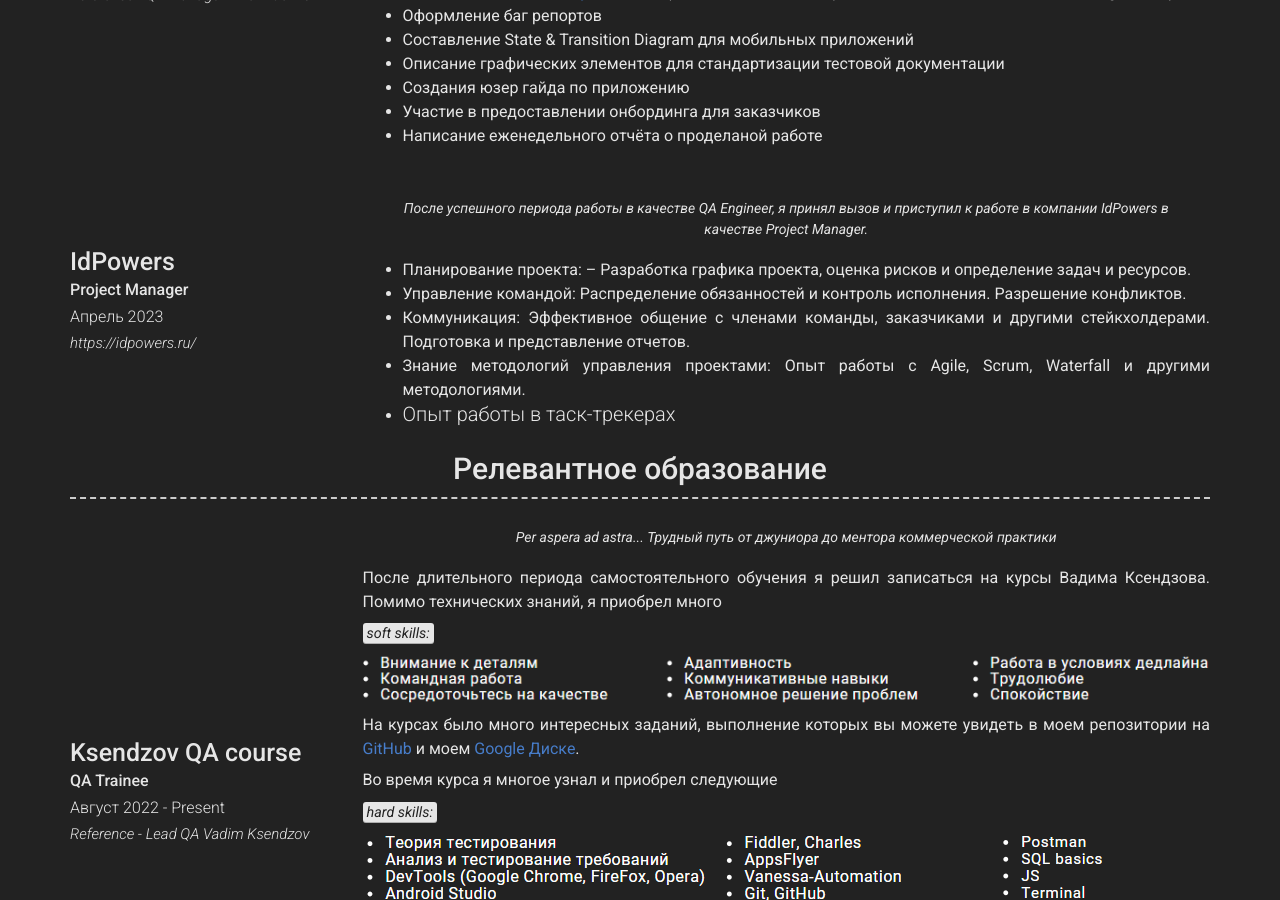
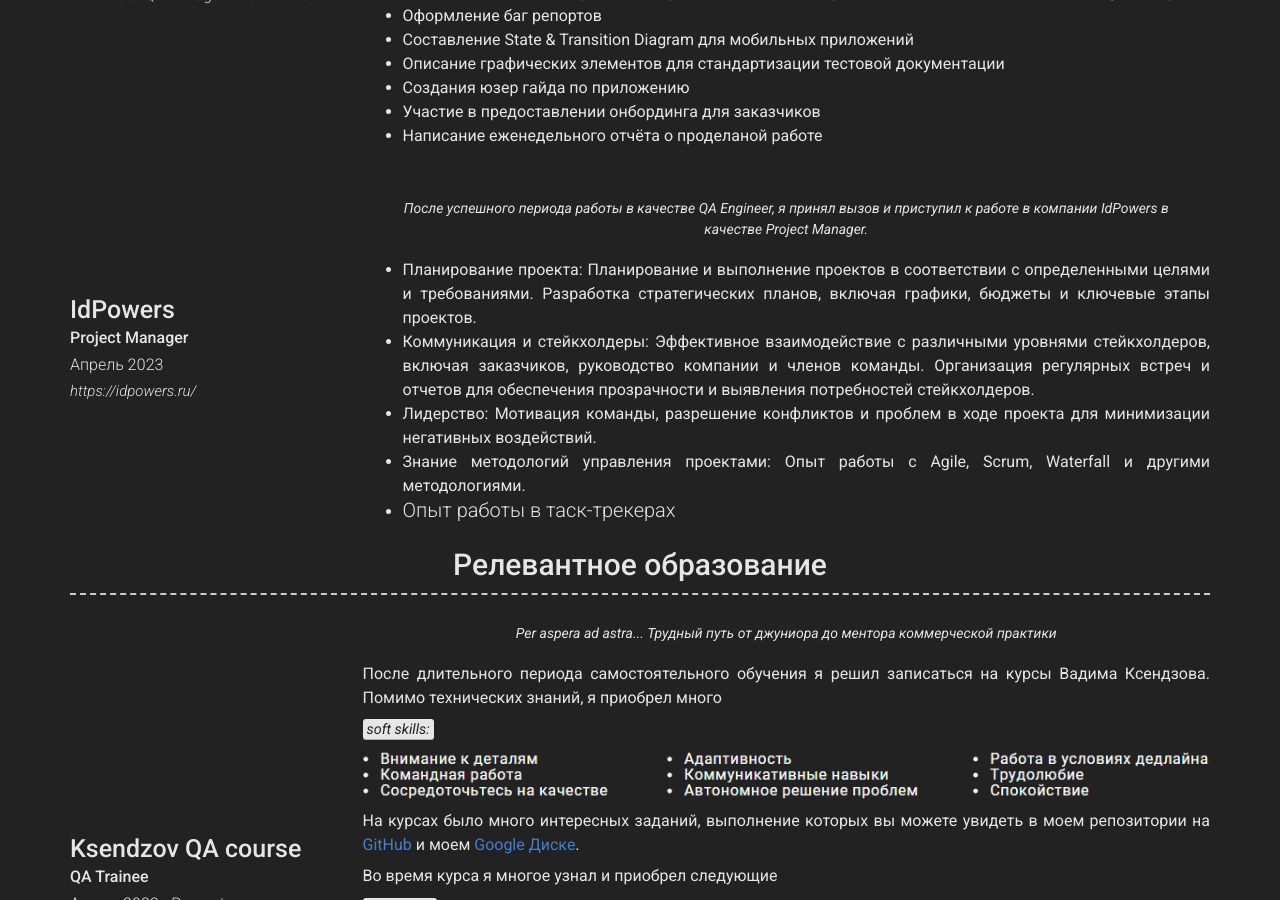
Before and after one commit to VitoOsyko/gadaborshev.github.io, a Jekyll site: the page built from index.md, in a window 1280 px wide and 900 px high, scrolled down 906 px. Built offline with Jekyll 4.4.1, drawn with Linux system fonts in a browser that asks for light colours; nearby versions of some CDN libraries.

Commit message:
ОпытРМ

```diff
--- a/_config.yml
+++ b/_config.yml
@@ -73,10 +73,9 @@ content:
         quote: >
           После успешного периода работы в качестве QA Engineer, я принял вызов и приступил к работе в компании IdPowers в качестве Project Manager.
         description: |
-          - Планирование проекта:
-          -- Разработка графика проекта, оценка рисков и определение задач и ресурсов.
-          - Управление командой: Распределение обязанностей и контроль исполнения. Разрешение конфликтов.
-          - Коммуникация: Эффективное общение с членами команды, заказчиками и другими стейкхолдерами. Подготовка и представление отчетов.
+          - Планирование проекта: Планирование и выполнение проектов в соответствии с определенными целями и требованиями. Разработка стратегических планов, включая графики, бюджеты и ключевые этапы проектов.
+          - Коммуникация и стейкхолдеры: Эффективное взаимодействие с различными уровнями стейкхолдеров, включая заказчиков, руководство компании и членов команды. Организация регулярных встреч и отчетов для обеспечения прозрачности и выявления потребностей стейкхолдеров.
+          - Лидерство: Мотивация команды, разрешение конфликтов и проблем в ходе проекта для минимизации негативных воздействий.
           - Знание методологий управления проектами: Опыт работы с Agile, Scrum, Waterfall и другими методологиями.
           - Опыт работы в таск-трекерах
           -
```
